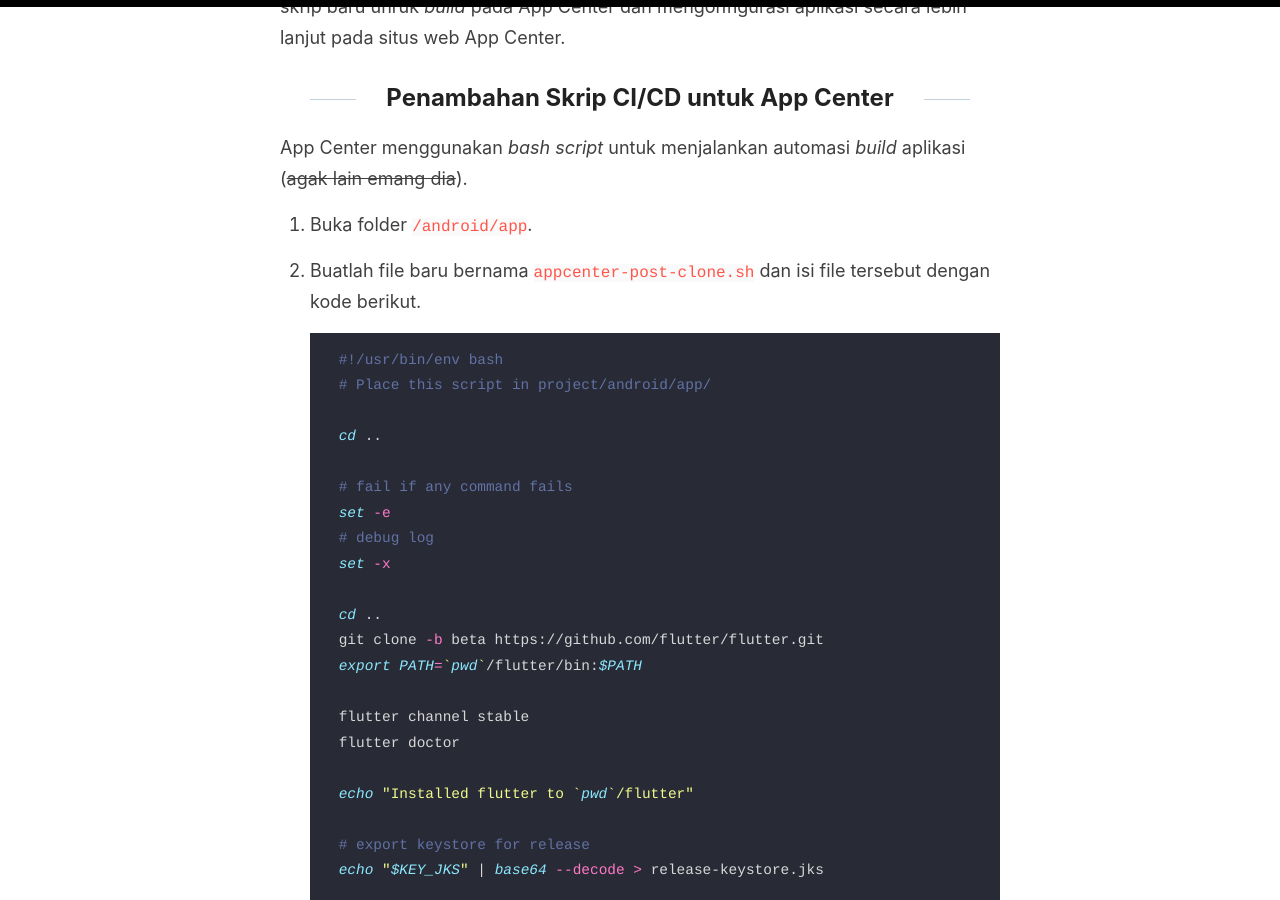
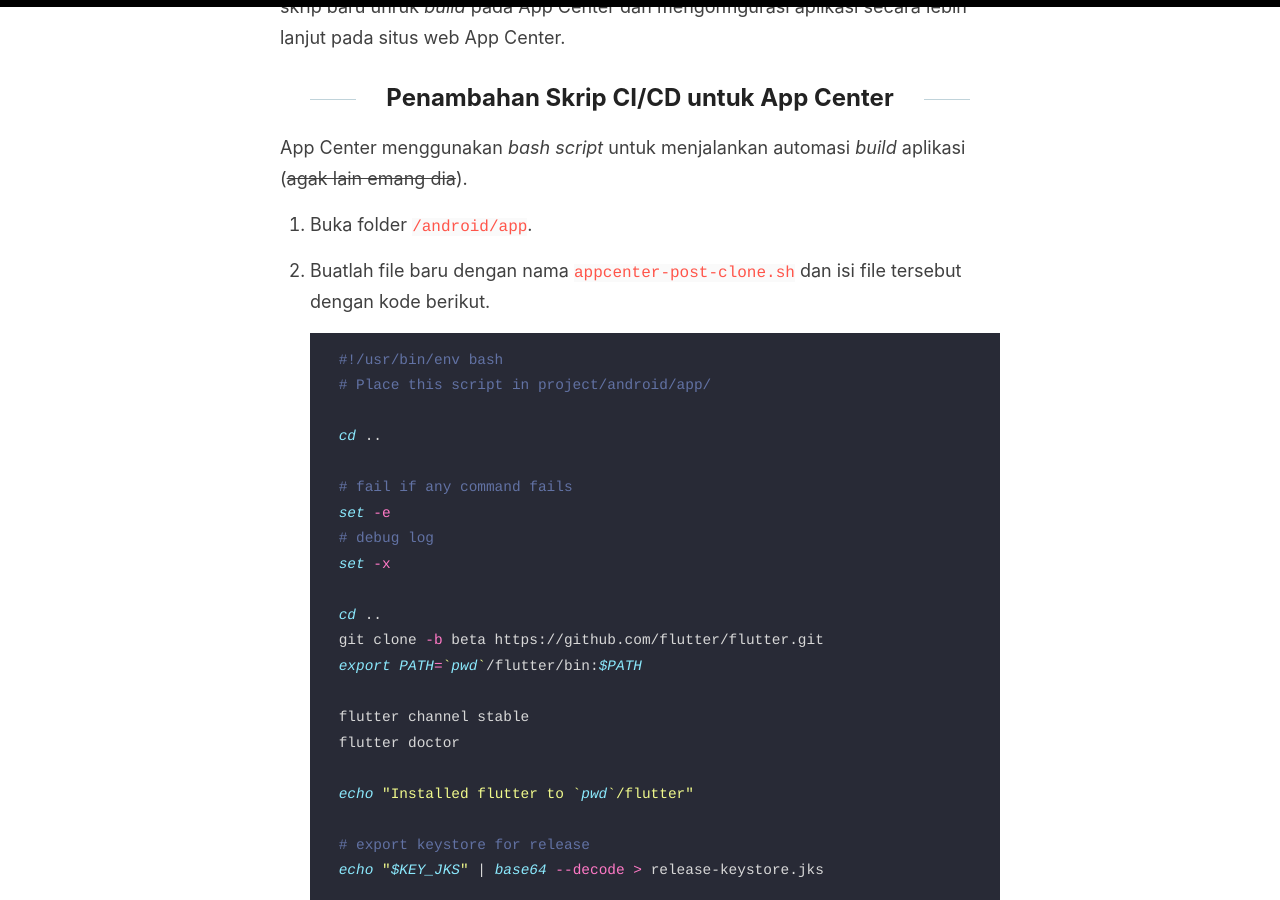
Before and after one commit to determinedguy/cecoret, a Jekyll site: the page built from _posts/2022-11-19-flutter-at-app-center.md, in a window 1280 px wide and 900 px high, scrolled down 7947 px. Built offline with Jekyll 4.4.1, drawn with Linux system fonts in a browser that asks for light colours.

Commit message:
fix: text

````diff
--- a/_posts/2022-11-19-flutter-at-app-center.md
+++ b/_posts/2022-11-19-flutter-at-app-center.md
@@ -146,7 +146,7 @@ App Center menggunakan *bash script* untuk menjalankan automasi *build* aplikasi
 
 1. Buka folder `/android/app`.
 
-2. Buatlah file baru bernama `appcenter-post-clone.sh` dan isi file tersebut dengan kode berikut.
+2. Buatlah file baru dengan nama `appcenter-post-clone.sh` dan isi file tersebut dengan kode berikut.
 
     ```bash
     #!/usr/bin/env bash
````
